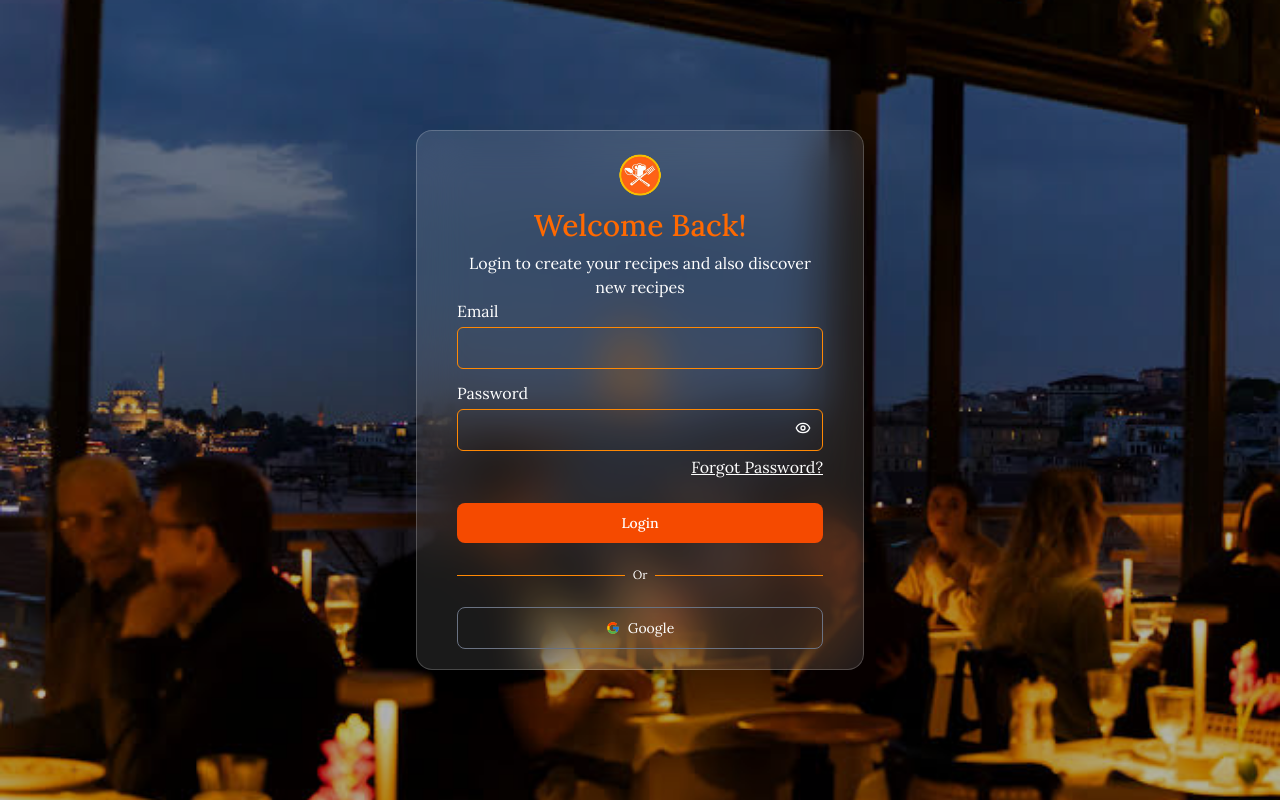
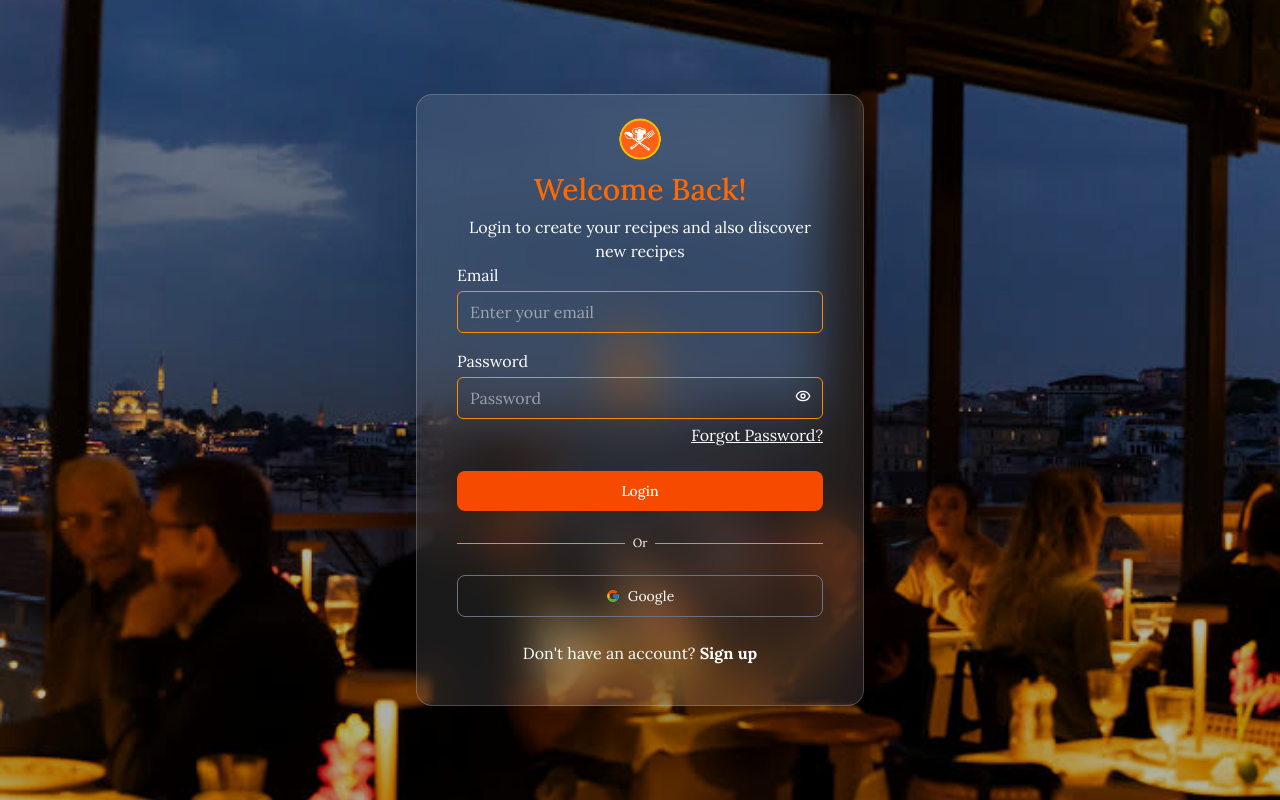
Before and after one commit to agigibairene/recipe_app_fullstack, a React (Vite) app in the folder recipe_app_frontend/: page /login in a window 1280 px wide. Built offline with nearby package versions, Linux system fonts and the light colour scheme; a web font is replaced by a local one.

Commit message:
login ui implement

```diff
--- a/recipe_app_frontend/src/components/Login.tsx
+++ b/recipe_app_frontend/src/components/Login.tsx
@@ -35,13 +35,14 @@ export default function Login(){
                     <img src={logo} alt="" className='h-12 mx-auto'/>
                     <h1 className='text-center text-3xl text-orange-500 font-medium my-2'>Welcome Back!</h1>
                     <p className='text-center text-white'>Login to create your recipes and also discover new recipes</p>
-                    <div className="space-y-3">
+                    <div className="space-y-4">
                         <div className='flex text-white flex-col gap-1'>
                             <label htmlFor='email'>Email</label>
                             <input
                                 name='email'
                                 value={userInput.email}
                                 onChange={handleChange}
+                                placeholder='Enter your email'
                                 className='px-3 py-2 rounded-md outline-0 border border-orange-400'
                             />
                         </div>
@@ -53,6 +54,7 @@ export default function Login(){
                                    type={showPassword ? 'text' : 'password'}
                                    value={userInput.password}
                                    onChange={handleChange}
+                                   placeholder='Password'
                                    className='px-3 py-2 w-full rounded-md outline-0 border border-orange-400'
 
                                 />
@@ -78,6 +80,8 @@ export default function Login(){
                                 <FcGoogle />
                                 Google
                             </button>
+
+                            <span className='my-5 text-center'>Don't have an account? <Link className='font-bold' to='/signup'>Sign up</Link></span>
                         </div>
                     </div>
                 </div>
```
